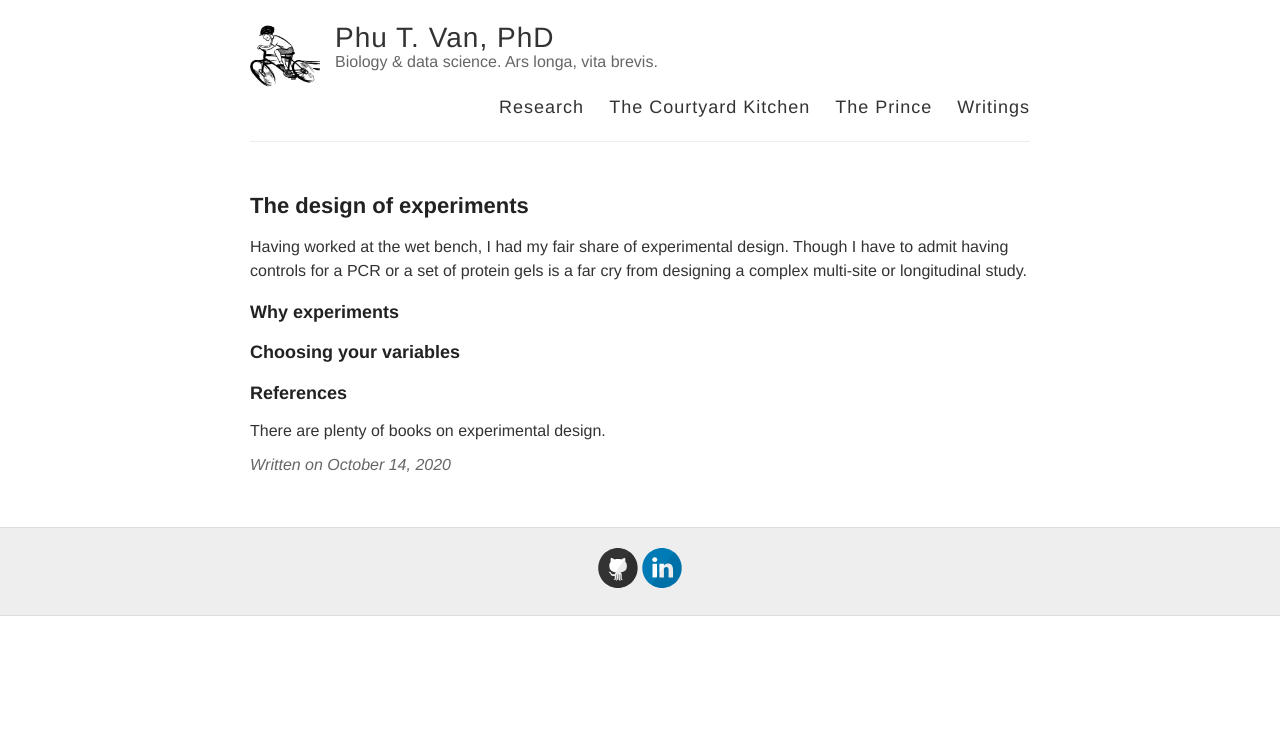
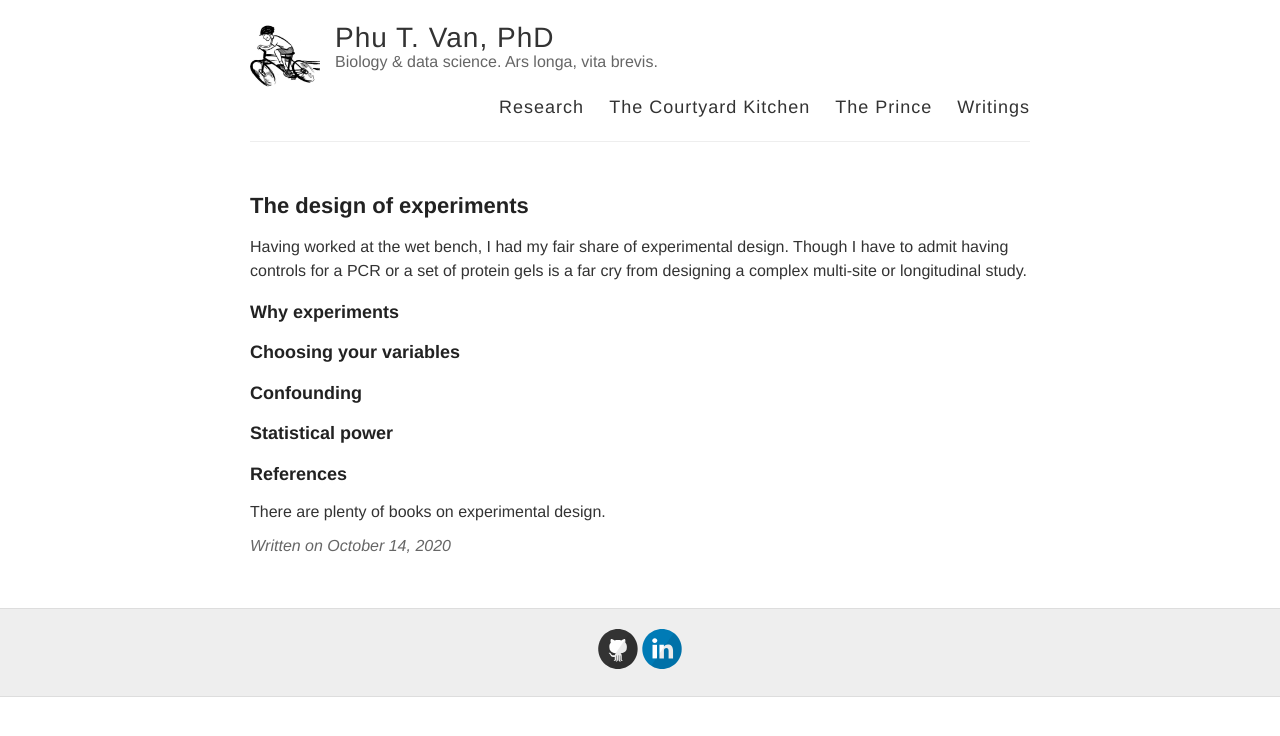
Before and after one commit to ptvan/ptvan.github.io, a Jekyll site: the page built from _posts/2020-10-14-experimental-design.md, in a window 1280 px wide. Shown: the top 736 px of the page. Built offline with Jekyll 4.4.1, drawn with Linux system fonts in a browser that asks for light colours.

Commit message:
added section headers to DOE post

```diff
--- a/_posts/2020-10-14-experimental-design.md
+++ b/_posts/2020-10-14-experimental-design.md
@@ -9,6 +9,10 @@ Having worked at the wet bench, I had my fair share of experimental design. Thou
 
 ### Choosing your variables
 
+### Confounding
+
+### Statistical power
+
 ### References
 
 There are plenty of books on experimental design.
```
